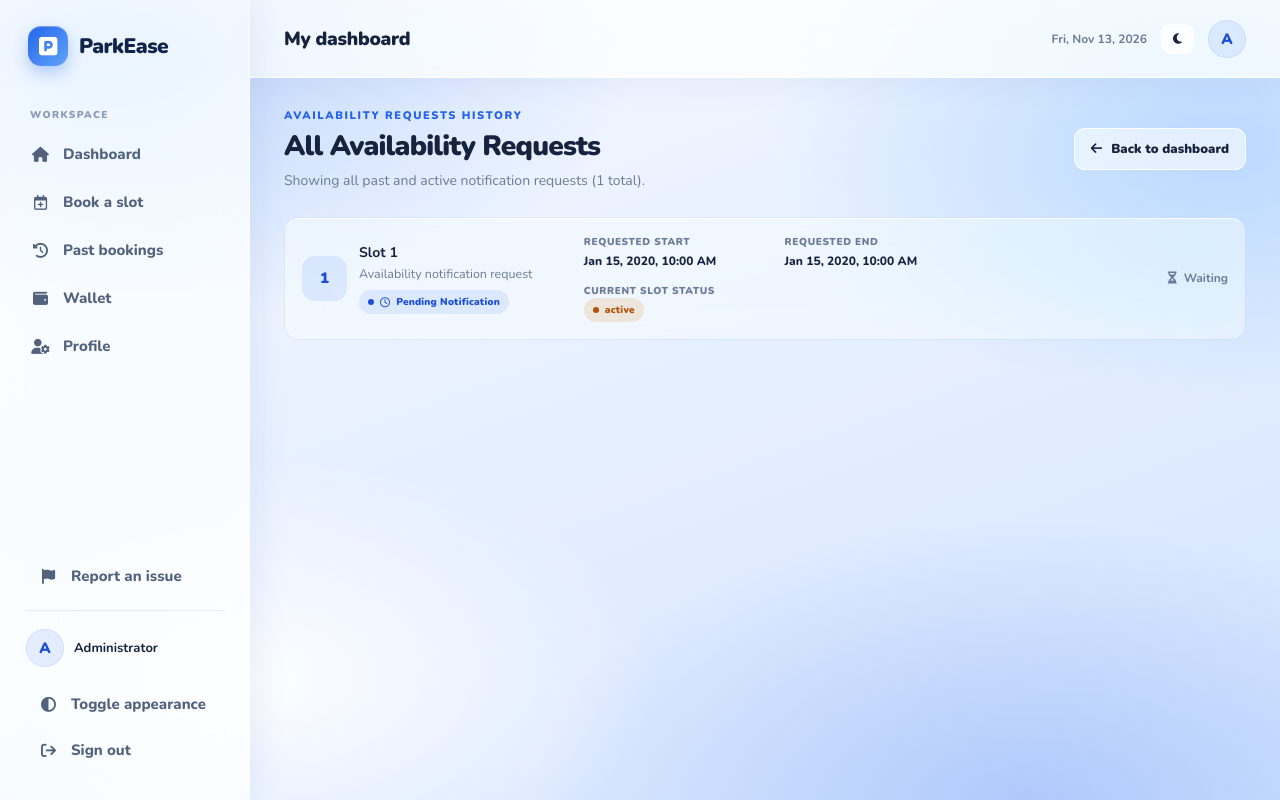
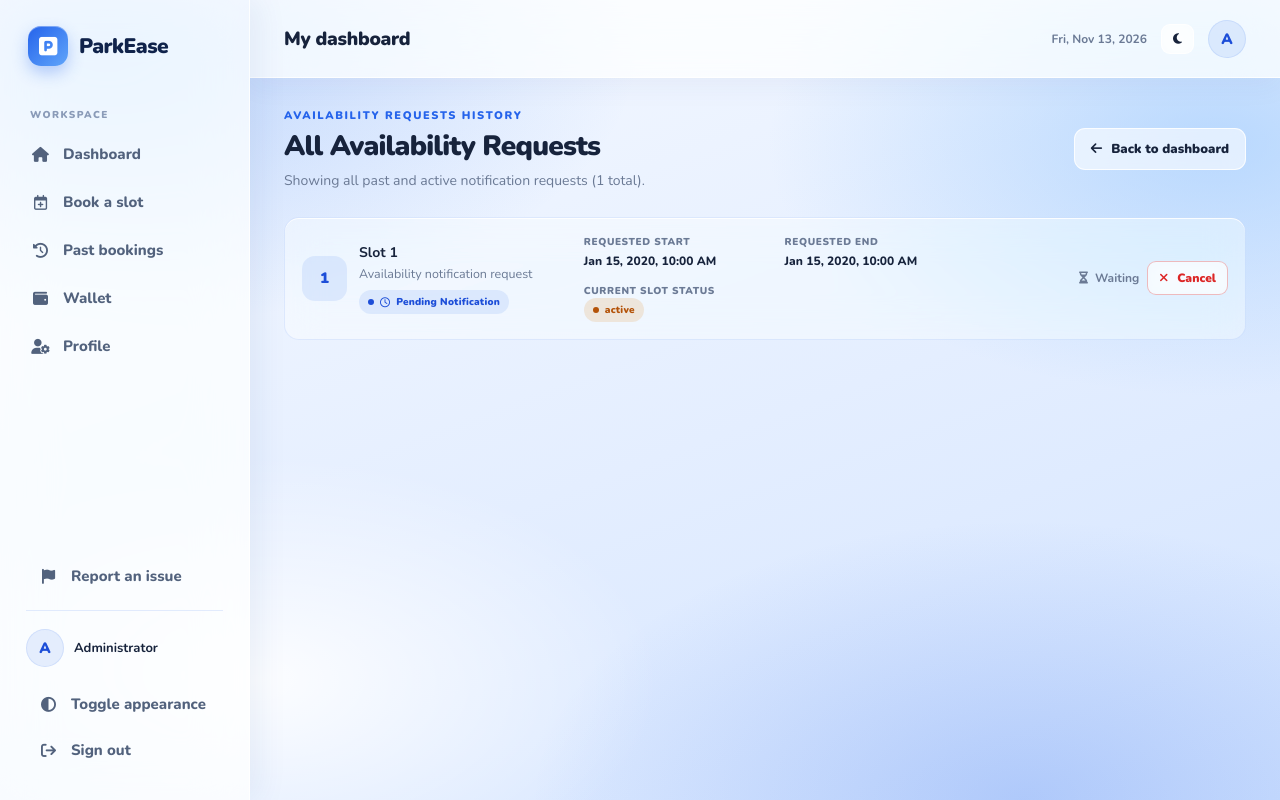
Before and after one commit to spsproject14/smart_parking_app, a Flask app: template templates/all_waitlist.html in a window 1280 px wide. Run offline with Flask 3, Linux system fonts and the light colour scheme; the template is opened without the code that fills it: most values are stand-ins (such as "Sample title", 1, 10 or a date in 2020).

Commit message:
Update all_waitlist.html

```diff
--- a/templates/all_waitlist.html
+++ b/templates/all_waitlist.html
@@ -28,6 +28,10 @@
           {% if w.status == 'EXPIRED' %}
           <span class="status status-unknown">
             <i class="fa-solid fa-circle-xmark"></i> Request Expired
+          </span>
+          {% elif w.status == 'CANCELLED' %}
+          <span class="status status-unknown">
+            <i class="fa-solid fa-ban"></i> Request Cancelled
           </span>
           {% elif w.notified %}
           <span class="status status-available">
@@ -61,6 +65,10 @@
         <span class="status status-unknown">
           <i class="fa-solid fa-hourglass-end"></i> Request Expired — slot could not be assigned
         </span>
+        {% elif w.status == 'CANCELLED' %}
+        <span class="status status-unknown">
+          <i class="fa-solid fa-ban"></i> Request Cancelled by user
+        </span>
         {% elif w.live_status == 'Sensor Offline / Unknown' %}
         <span class="status status-unknown">
           <i class="fa-solid fa-triangle-exclamation"></i> Sensor Offline / Unknown
@@ -90,14 +98,32 @@
       <span class="waitlist-waiting">
         <i class="fa-solid fa-circle-info"></i> Expired
       </span>
+      {% elif w.status == 'CANCELLED' %}
+      <span class="waitlist-waiting">
+        <i class="fa-solid fa-ban"></i> Cancelled
+      </span>
       {% elif w.live_status == 'Slot Freed – Available to Check' %}
+      <div style="display: flex; gap: 8px; align-items: center; flex-wrap: wrap;">
         <a class="btn btn-primary btn-sm" href="{{ url_for('book') }}">
           <i class="fa-solid fa-calendar-plus"></i> Check & Book
         </a>
+        <form method="post" action="{{ url_for('cancel_waitlist', waitlist_id=w._id) }}" onsubmit="return confirm('Cancel this availability request?');">
+          <button type="submit" class="btn btn-outline btn-sm" style="color: var(--danger, #dc2626); border-color: rgba(220, 38, 38, 0.3);">
+            <i class="fa-solid fa-xmark"></i> Cancel
+          </button>
+        </form>
+      </div>
       {% else %}
+      <div style="display: flex; gap: 8px; align-items: center; flex-wrap: wrap;">
         <span class="waitlist-waiting">
           <i class="fa-solid fa-hourglass-half"></i> Waiting
         </span>
+        <form method="post" action="{{ url_for('cancel_waitlist', waitlist_id=w._id) }}" onsubmit="return confirm('Cancel this availability request?');">
+          <button type="submit" class="btn btn-outline btn-sm" style="color: var(--danger, #dc2626); border-color: rgba(220, 38, 38, 0.3);">
+            <i class="fa-solid fa-xmark"></i> Cancel
+          </button>
+        </form>
+      </div>
       {% endif %}
     </div>
 
```
Lines whose indentation alone changed are shown as unchanged.
